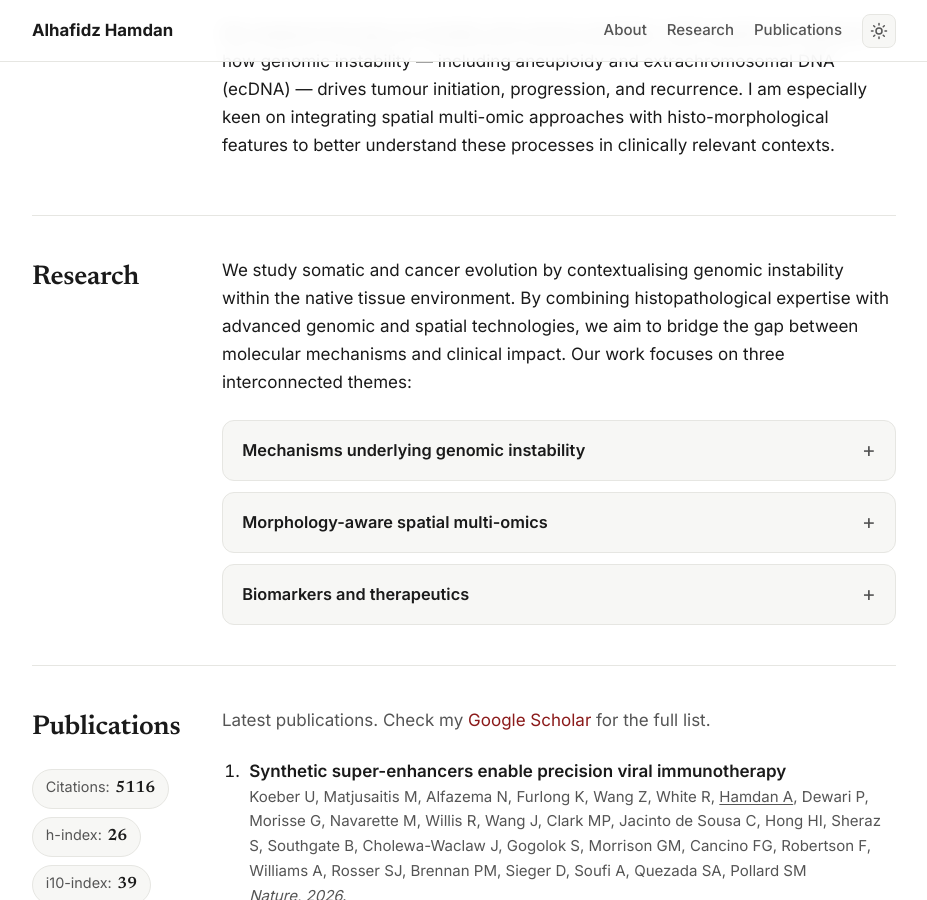
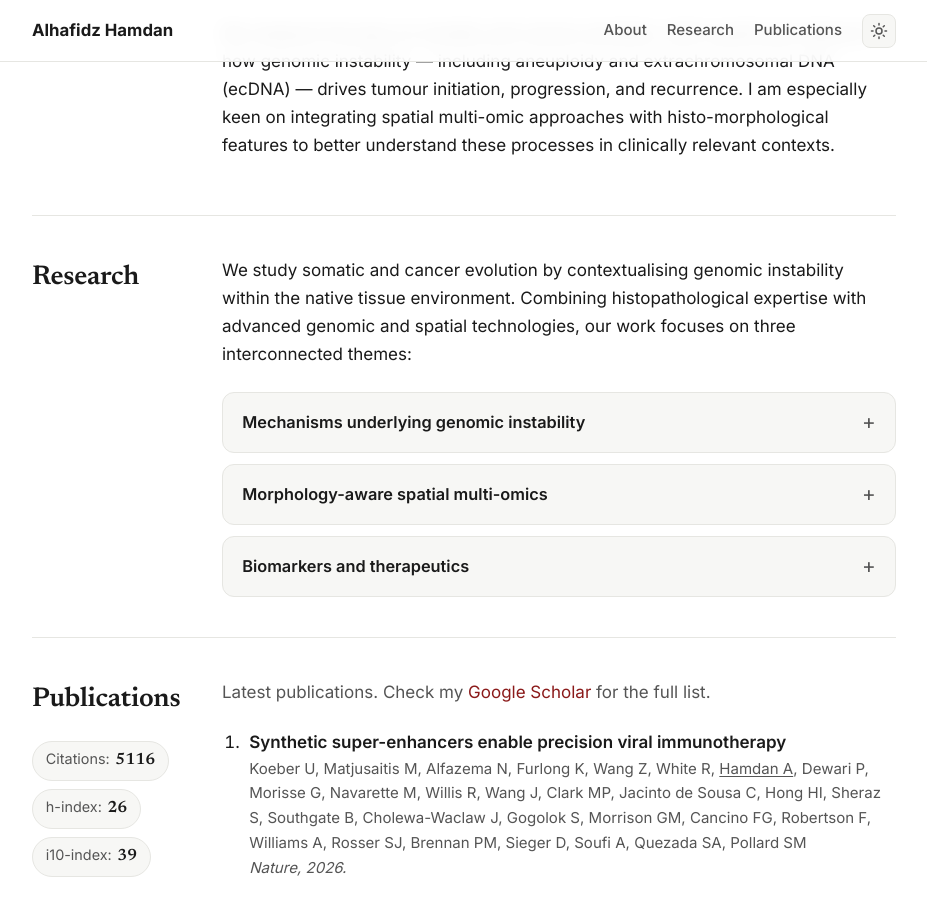
Before and after one commit to alhafidzhamdan/alhafidzhamdan.github.io, a Jekyll site: the page built from index.html, in a window 1280 px wide and 900 px high, scrolled down 499 px. Shown: the whole window, without its empty margins (176-1103 px from the left). Built offline with Jekyll 4.4.1, drawn with Linux system fonts in a browser that asks for light colours.

Commit message:
Tighten Research intro wording

```diff
--- a/index.html
+++ b/index.html
@@ -53,9 +53,8 @@ layout: default
   <div class="split-content">
   <p>
     We study somatic and cancer evolution by contextualising genomic instability within
-    the native tissue environment. By combining histopathological expertise with advanced
-    genomic and spatial technologies, we aim to bridge the gap between molecular mechanisms
-    and clinical impact. Our work focuses on three interconnected themes:
+    the native tissue environment. Combining histopathological expertise with advanced
+    genomic and spatial technologies, our work focuses on three interconnected themes:
   </p>
 
   <div class="research-themes">
```
